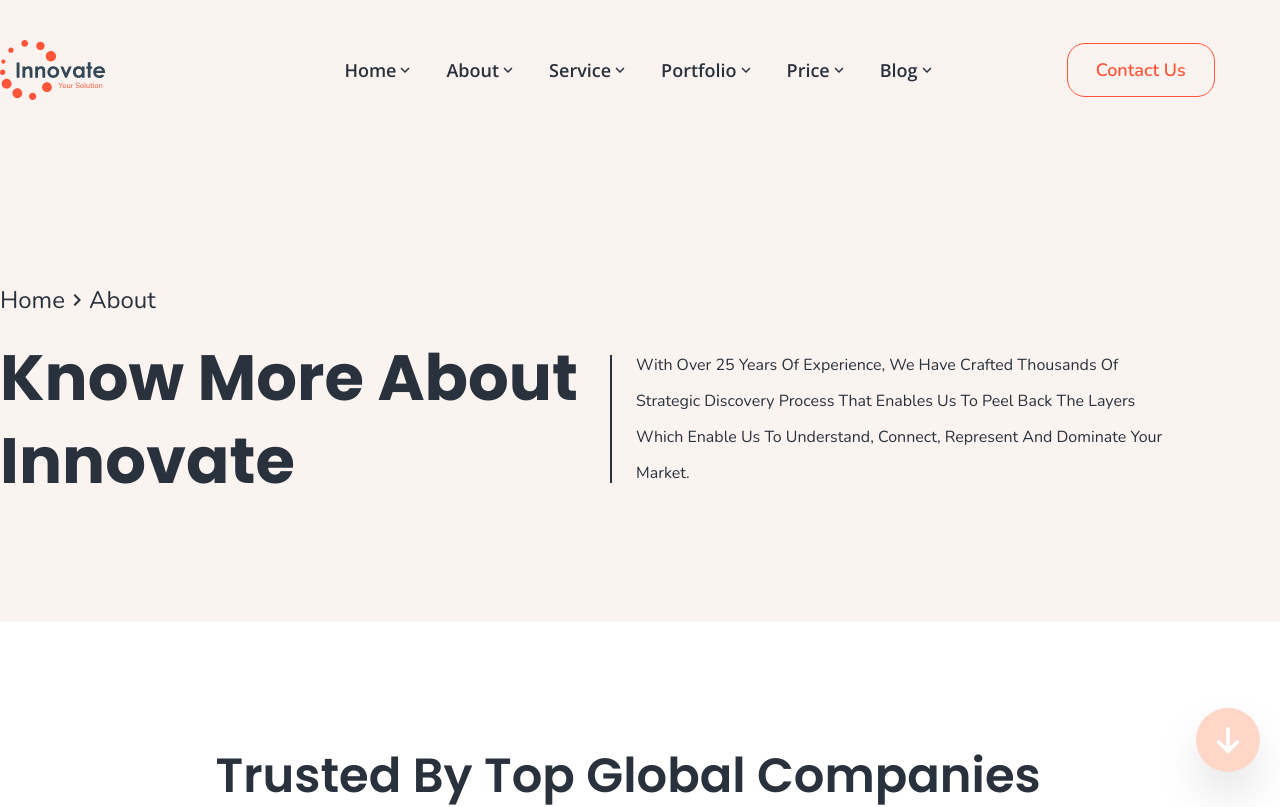
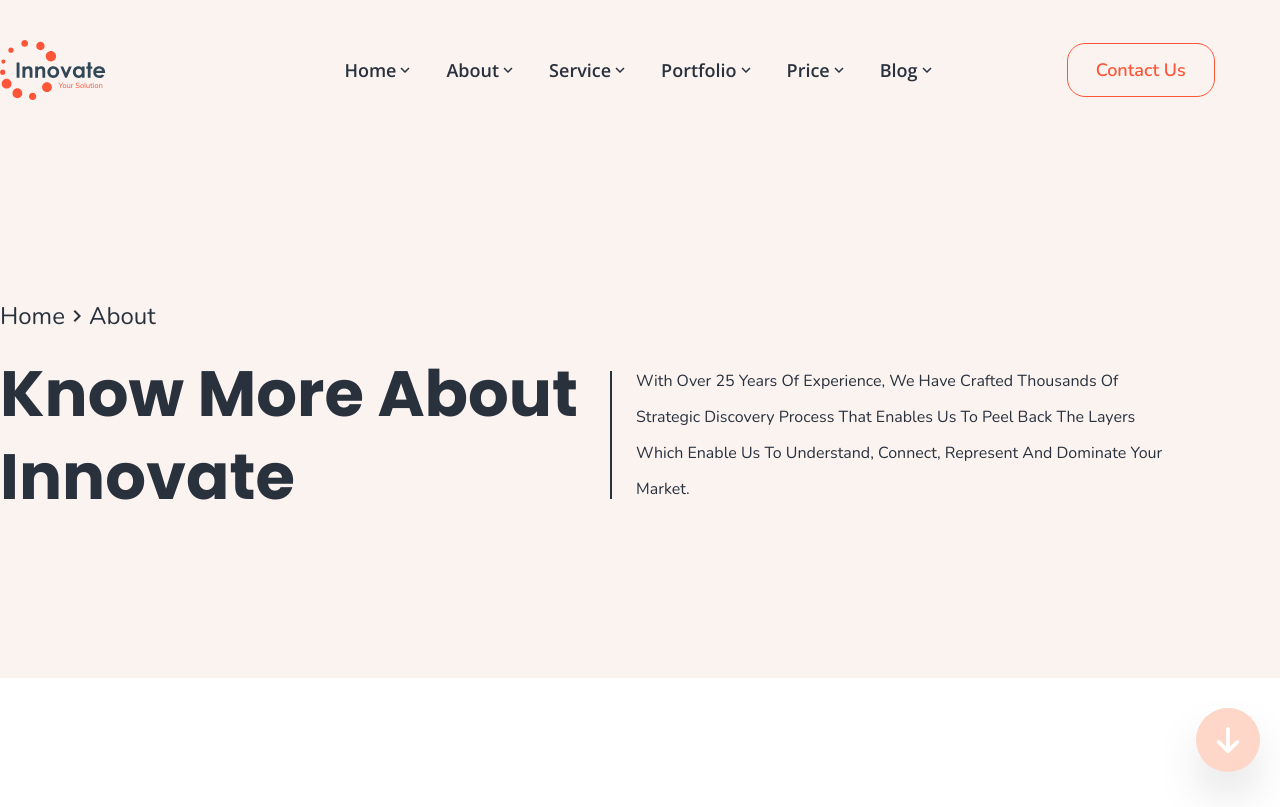
Before and after one commit to asapurbo/innovateEcomm, a React (Vite) app: page /about in a window 1280 px wide. Shown: the top 807 px of the page. Built offline with nearby package versions, Linux system fonts and the light colour scheme; the HTML template or start-up script is replaced by a standard one.

Commit message:
first commit

```diff
--- a/src/components/banner/IntermediateBanner.jsx
+++ b/src/components/banner/IntermediateBanner.jsx
@@ -3,7 +3,7 @@ import SecondrayHeading from "../commonComponent/SecondaryHeading";
 
 const IntermediateBanner = ({children ,headTxt}) => {
   return (
-    <section className='bg-navBgColor pt-s199 pb-s296 bg-interBg bg-center bg-cover '>
+    <section className='pt-s199 pb-s296 bg-interBg bg-center bg-cover'>
         <Container>
         <div className="w-s709 mx-auto">
           <div>{children}</div>
--- a/src/components/banner/PrimaryBanner.jsx
+++ b/src/components/banner/PrimaryBanner.jsx
@@ -8,7 +8,7 @@ const PrimaryBanner = ({ className, headTxt, paraTxt, children }) => {
 
   return (
     <section
-      className={`bg-primaryBg bg-center bg-cover pt-36 pb-s120 ${className}`}
+      className={`bg-primaryBg bg-center bg-cover py-40 ${className}`}
     >
       <Container>
         <div>{children}</div>
--- a/tailwind.config.js
+++ b/tailwind.config.js
@@ -112,7 +112,7 @@ export default {
         projectBg: "url('../src/assets/projectbg.png')",
         primaryBg: "url('../src/assets/primarybg.png')",
         secondaryBg: "url('../src/assets/secondarybg.png')",
-        interBg: "url('./src/assets/interbg.png')",
+        interBg: "url('./src/assets/intbg.png')",
       },
       // Back Ground Image End
       //Box Shadow Start
```
Also changed, not shown: src/assets/intbg.png (added).
